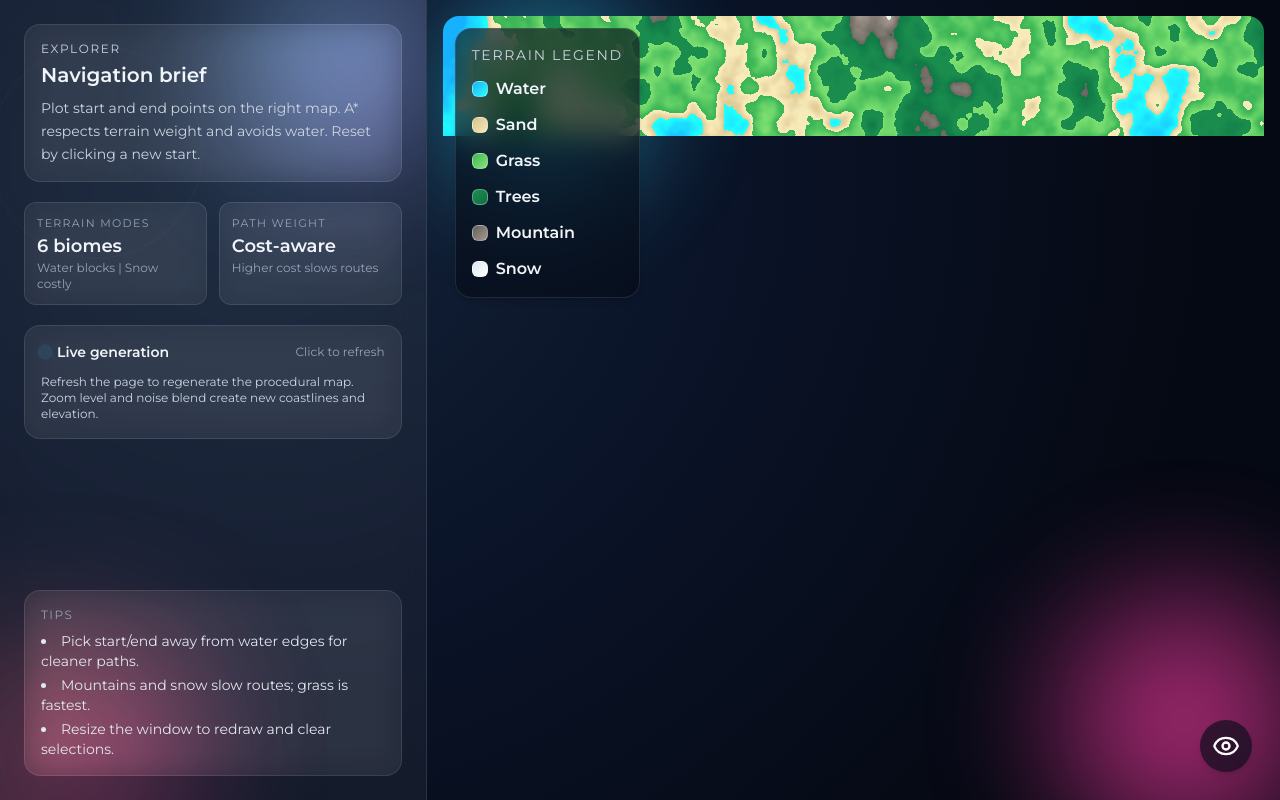
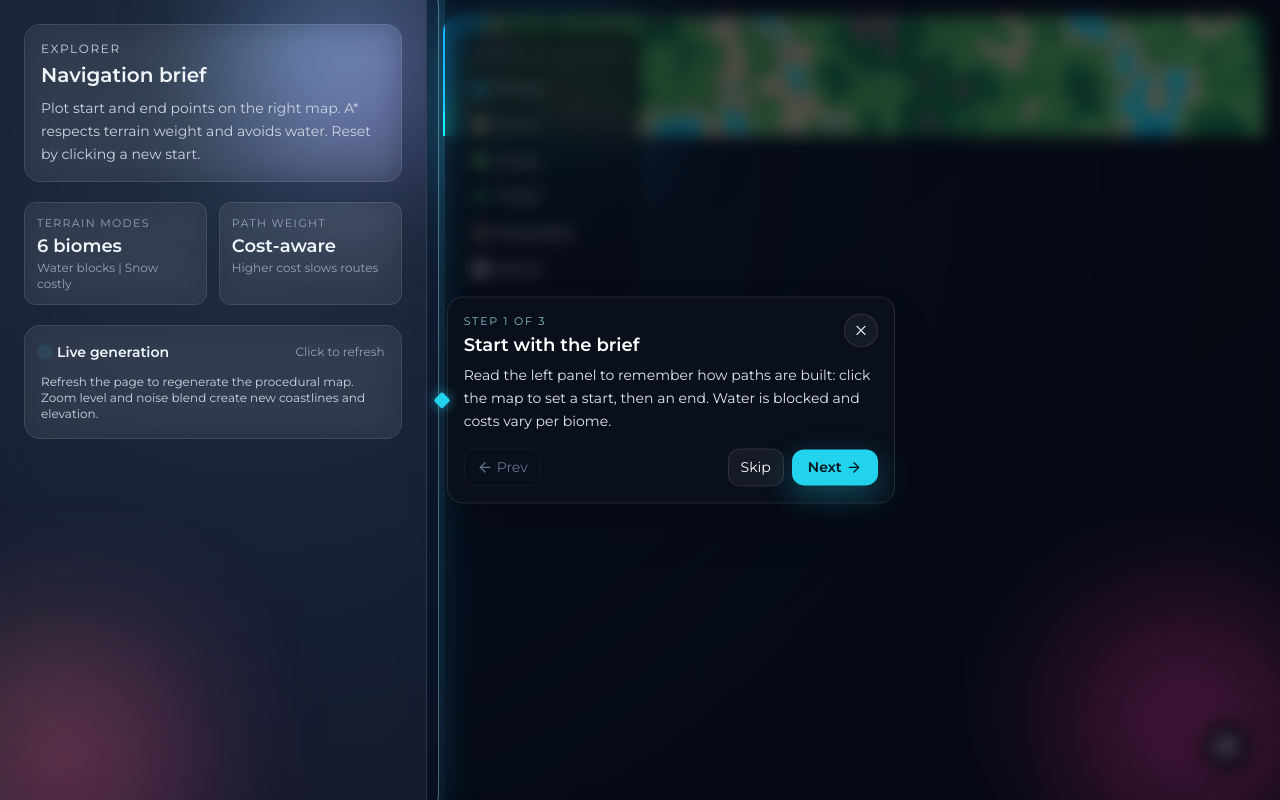
Before and after one commit to specarus/bitmappr, a React (Vite) app: page / in a window 1280 px wide. Built offline with nearby package versions, Linux system fonts and the light colour scheme.

Commit message:
Added steps

```diff
--- a/src/App.jsx
+++ b/src/App.jsx
@@ -1,4 +1,5 @@
 import Loader from "./components/Loader.jsx";
+import GuidedTour from "./components/GuidedTour.jsx";
 import Sidebar from "./components/Sidebar.jsx";
 import MapArea from "./components/MapArea.jsx";
 
@@ -6,6 +7,7 @@ export default function App() {
   return (
     <>
       <Loader />
+      <GuidedTour />
       <div className="flex min-h-screen">
         <Sidebar />
         <MapArea />
--- /dev/null
+++ b/src/components/GuidedTour.jsx
@@ -0,0 +1,226 @@
+import { useEffect, useMemo, useState } from "react";
+import { ArrowLeft, ArrowRight, X } from "lucide-react";
+
+const steps = [
+  {
+    id: "sidebar-intro",
+    targetId: "sidebar",
+    placement: "right",
+    title: "Start with the brief",
+    body: "Read the left panel to remember how paths are built: click the map to set a start, then an end. Water is blocked and costs vary per biome.",
+  },
+  {
+    id: "map-interaction",
+    targetId: "map-frame",
+    placement: "left",
+    title: "Drop points on the map",
+    body: "Click once to place your origin, again to set the destination. A* draws the magenta route based on terrain cost. Click anywhere else to restart.",
+  },
+  {
+    id: "legend-callout",
+    targetId: "terrain-legend",
+    placement: "bottom",
+    title: "Use the terrain legend",
+    body: "Check which colors mean sand, forest, or snow. Toggle the legend with the eye button when you want more room.",
+  },
+];
+
+const HIGHLIGHT_PADDING = 12;
+
+function getBubblePosition(anchor, placement) {
+  const centerX = anchor.left + anchor.width / 2;
+  const centerY = anchor.top + anchor.height / 2;
+
+  switch (placement) {
+    case "right":
+      return { top: centerY, left: anchor.right + 20, transform: "translateY(-50%)" };
+    case "left":
+      return { top: centerY, left: anchor.left - 20, transform: "translate(-100%, -50%)" };
+    case "bottom":
+      return { top: anchor.bottom + 20, left: centerX, transform: "translate(-50%, 0)" };
+    case "top":
+    default:
+      return { top: anchor.top - 20, left: centerX, transform: "translate(-50%, -100%)" };
+  }
+}
+
+function getArrowPosition(placement) {
+  switch (placement) {
+    case "right":
+      return { left: -6, top: "50%", transform: "translate(-50%, -50%) rotate(45deg)" };
+    case "left":
+      return { right: -6, top: "50%", transform: "translate(50%, -50%) rotate(45deg)" };
+    case "bottom":
+      return { top: -6, left: "50%", transform: "translate(-50%, -50%) rotate(45deg)" };
+    case "top":
+    default:
+      return { bottom: -6, left: "50%", transform: "translate(-50%, 50%) rotate(45deg)" };
+  }
+}
+
+function highlightStyle(anchor) {
+  if (!anchor) {
+    return { display: "none" };
+  }
+  return {
+    top: anchor.top - HIGHLIGHT_PADDING,
+    left: anchor.left - HIGHLIGHT_PADDING,
+    width: anchor.width + HIGHLIGHT_PADDING * 2,
+    height: anchor.height + HIGHLIGHT_PADDING * 2,
+  };
+}
+
+function getOverlaySegments(anchor) {
+  const base = {
+    background: "linear-gradient(145deg, rgba(5,9,19,0.72), rgba(5,9,19,0.58))",
+    backdropFilter: "blur(8px)",
+    WebkitBackdropFilter: "blur(8px)",
+  };
+
+  if (!anchor) {
+    return [{ ...base, top: 0, left: 0, right: 0, bottom: 0 }];
+  }
+
+  const pad = HIGHLIGHT_PADDING + 6;
+  const safeTop = Math.max(anchor.top - pad, 0);
+  const safeLeft = Math.max(anchor.left - pad, 0);
+  const safeRight = anchor.right + pad;
+  const safeBottom = anchor.bottom + pad;
+  const overlayHeight = anchor.height + pad * 2;
+
+  return [
+    { ...base, top: 0, left: 0, right: 0, height: safeTop },
+    { ...base, top: safeTop, left: 0, width: safeLeft, height: overlayHeight },
+    { ...base, top: safeTop, left: safeRight, right: 0, height: overlayHeight },
+    { ...base, top: safeBottom, left: 0, right: 0, bottom: 0 },
+  ];
+}
+
+export default function GuidedTour() {
+  const [stepIndex, setStepIndex] = useState(0);
+  const [active, setActive] = useState(false);
+  const [anchorRect, setAnchorRect] = useState(null);
+
+  const currentStep = useMemo(() => steps[stepIndex], [stepIndex]);
+  const isLast = stepIndex === steps.length - 1;
+  const hasPrev = stepIndex > 0;
+
+  useEffect(() => {
+    const startTimer = setTimeout(() => setActive(true), 450);
+    return () => clearTimeout(startTimer);
+  }, []);
+
+  useEffect(() => {
+    if (!active) {
+      return undefined;
+    }
+
+    const updateAnchor = () => {
+      const el = document.getElementById(currentStep.targetId);
+      setAnchorRect(el ? el.getBoundingClientRect() : null);
+    };
+
+    updateAnchor();
+    window.addEventListener("resize", updateAnchor);
+    window.addEventListener("scroll", updateAnchor, { passive: true });
+    window.addEventListener("map-ready", updateAnchor);
+
+    return () => {
+      window.removeEventListener("resize", updateAnchor);
+      window.removeEventListener("scroll", updateAnchor);
+      window.removeEventListener("map-ready", updateAnchor);
+    };
+  }, [active, currentStep]);
+
+  if (!active) {
+    return null;
+  }
+
+  const bubblePosition = anchorRect
+    ? getBubblePosition(anchorRect, currentStep.placement)
+    : { top: "20%", left: "50%", transform: "translateX(-50%)" };
+
+  const arrowPosition = anchorRect ? getArrowPosition(currentStep.placement) : { display: "none" };
+  const overlaySegments = getOverlaySegments(anchorRect);
+
+  return (
+    <div className="fixed inset-0 z-50 pointer-events-none">
+      {overlaySegments.map((segment, idx) => (
+        <div
+          key={`overlay-${idx}`}
+          className="absolute inset-0 z-0 pointer-events-auto"
+          style={segment}
+        ></div>
+      ))}
+
+      <div
+        className="absolute z-10 rounded-2xl border border-cyan-200/80 shadow-[0_0_40px_rgba(34,211,238,0.35)] animate-[pulse_2s_ease-in-out_infinite] pointer-events-none transition-all duration-300"
+        style={highlightStyle(anchorRect)}
+      ></div>
+
+      <div className="absolute z-20" style={bubblePosition}>
+        <div
+          className="relative max-w-md bg-[rgba(10,16,28,0.95)] border border-white/10 shadow-2xl rounded-2xl p-4 text-white pointer-events-auto"
+          style={{ backdropFilter: "none" }}
+        >
+          <div
+            className="absolute w-3 h-3 bg-[#22d3ee] shadow-[0_0_12px_rgba(34,211,238,0.7)] rounded-[2px]"
+            style={arrowPosition}
+          ></div>
+          <div className="flex items-start justify-between gap-3">
+            <div>
+              <p className="text-[11px] uppercase tracking-[0.16em] text-cyan-200/80 mb-1">
+                Step {stepIndex + 1} of {steps.length}
+              </p>
+              <h3 className="text-lg font-semibold leading-tight">{currentStep.title}</h3>
+            </div>
+            <button
+              type="button"
+              onClick={() => setActive(false)}
+              className="p-2 rounded-full border border-white/10 bg-white/5 hover:bg-white/10 transition text-slate-200"
+              aria-label="Close tour"
+            >
+              <X className="w-4 h-4" />
+            </button>
+          </div>
+
+          <p className="text-sm text-slate-200 leading-relaxed mt-2">{currentStep.body}</p>
+
+          <div className="mt-4 flex items-center justify-between gap-3">
+            <button
+              type="button"
+              onClick={() => hasPrev && setStepIndex((idx) => Math.max(0, idx - 1))}
+              disabled={!hasPrev}
+              className={`flex items-center gap-1 px-3 py-2 rounded-xl text-sm border transition ${
+                hasPrev
+                  ? "border-white/15 bg-white/5 hover:bg-white/10 text-white"
+                  : "border-white/5 text-slate-500 cursor-not-allowed"
+              }`}
+            >
+              <ArrowLeft className="w-4 h-4" />
+              Prev
+            </button>
+
+            <div className="flex items-center gap-2">
+              <button
+                type="button"
+                onClick={() => setActive(false)}
+                className="px-3 py-2 rounded-xl text-sm border border-white/10 bg-white/5 hover:bg-white/10 transition text-white"
+              >
+                Skip
+              </button>
+              <button
+                type="button"
+                onClick={() => (isLast ? setActive(false) : setStepIndex((idx) => Math.min(steps.length - 1, idx + 1)))}
+                className="flex items-center gap-1 px-4 py-2 rounded-xl text-sm font-semibold bg-[#22d3ee] text-[#05111b] hover:bg-[#1cbdd9] transition shadow-[0_10px_30px_rgba(34,211,238,0.3)]"
+              >
+                {isLast ? "Finish" : "Next"}
+                {!isLast && <ArrowRight className="w-4 h-4" />}
+              </button>
+            </div>
+          </div>
+        </div>
+      </div>
+    </div>
+  );
+}
--- a/src/components/Sidebar.jsx
+++ b/src/components/Sidebar.jsx
@@ -52,17 +52,6 @@ export default function Sidebar() {
             noise blend create new coastlines and elevation.
           </p>
         </div>
-
-        <div className="mt-auto rounded-2xl border border-white/10 bg-white/5 shadow-panel backdrop-blur-lg p-4 space-y-2">
-          <p className="text-xs uppercase tracking-[0.12em] text-slate-400">
-            Tips
-          </p>
-          <ul className="list-disc list-inside text-sm text-slate-200 space-y-1">
-            <li>Pick start/end away from water edges for cleaner paths.</li>
-            <li>Mountains and snow slow routes; grass is fastest.</li>
-            <li>Resize the window to redraw and clear selections.</li>
-          </ul>
-        </div>
       </div>
     </div>
   );
```
